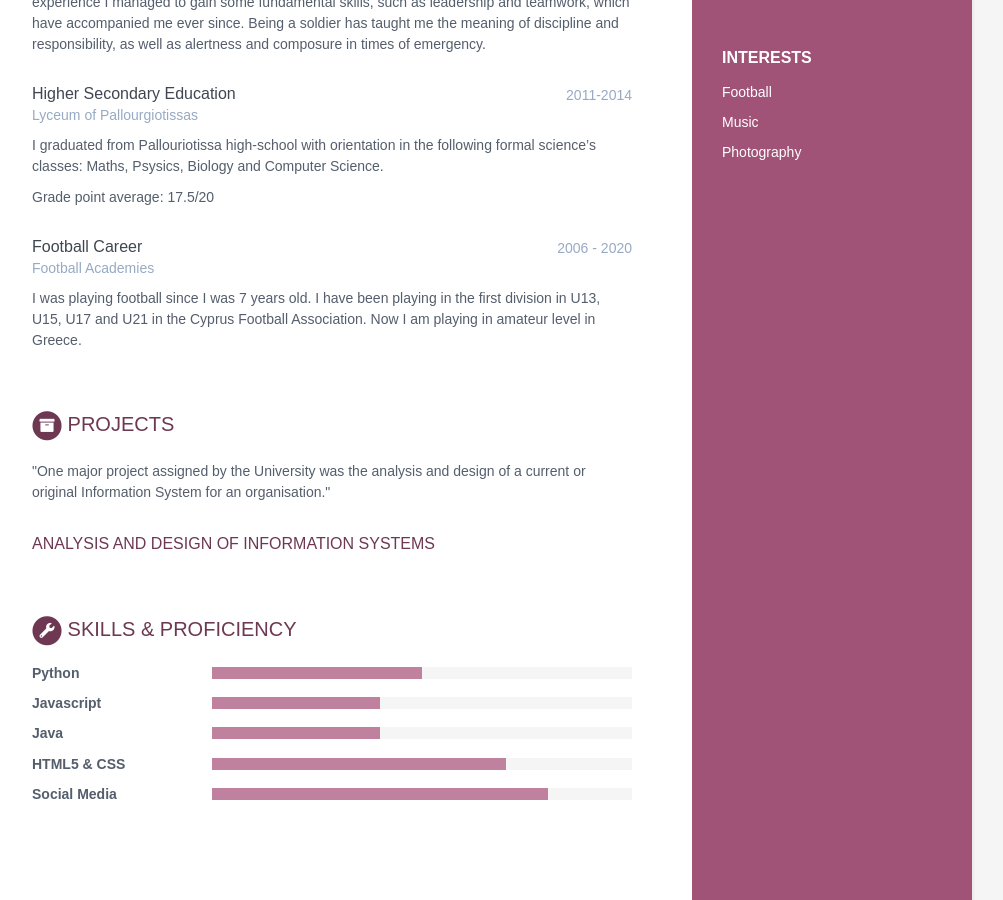
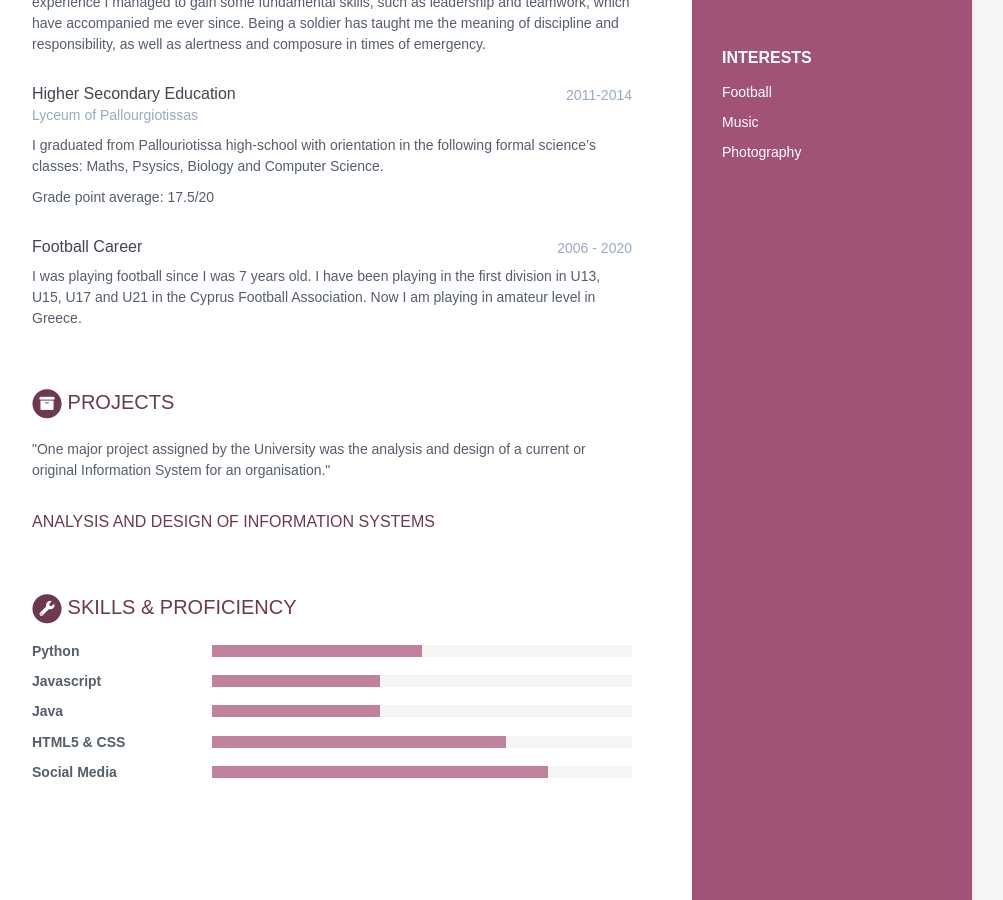
Before and after one commit to dimitrisg9/resume-cv, a Jekyll site: the page built from index.html, in a window 1280 px wide and 900 px high, scrolled down 728 px. Shown: the whole window, without its empty margins (168-1171 px from the left). Built offline with Jekyll 4.4.1, drawn with Linux system fonts in a browser that asks for light colours.

Commit message:
Update data.yml

```diff
--- a/_data/data.yml
+++ b/_data/data.yml
@@ -93,7 +93,7 @@ education:
          Grade point average: 17.5/20
 
     - degree: Football Career
-      university: Football Academies
+      university:
       time: 2006 - 2020
       details: |
         I was playing football since I was 7 years old. I have been playing in the first division
```
